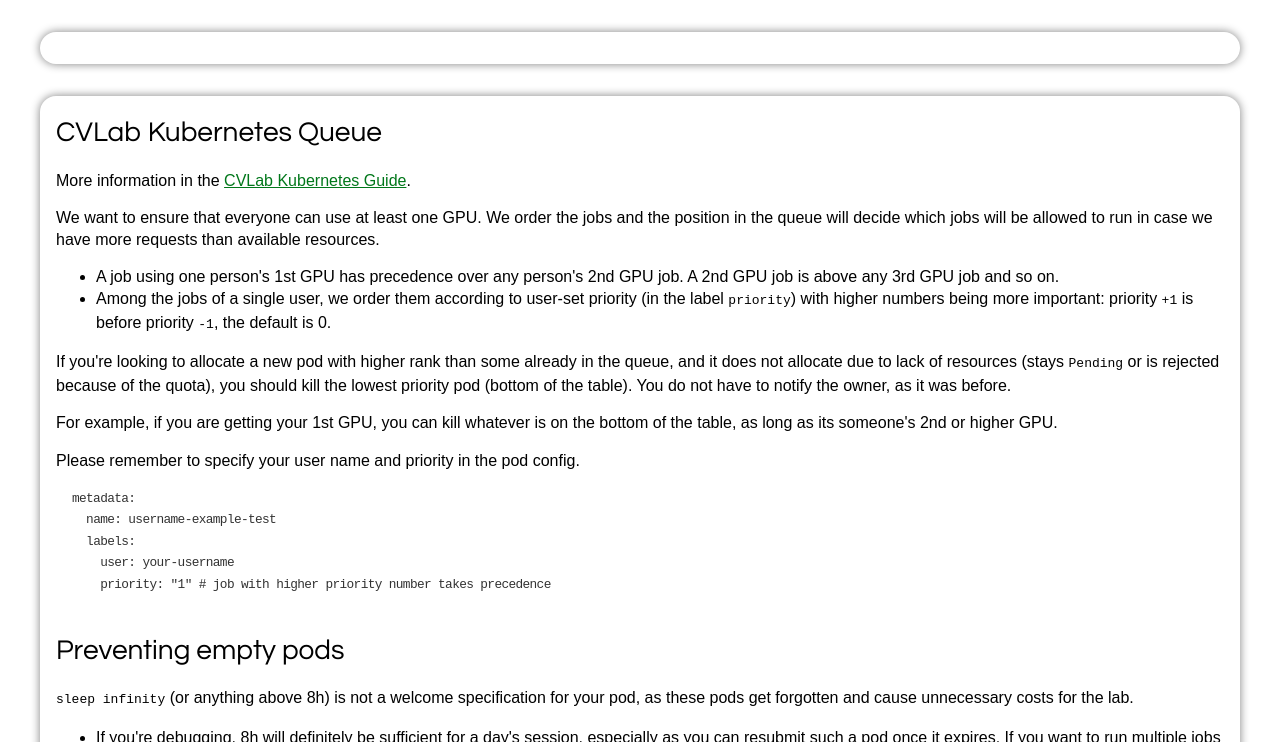
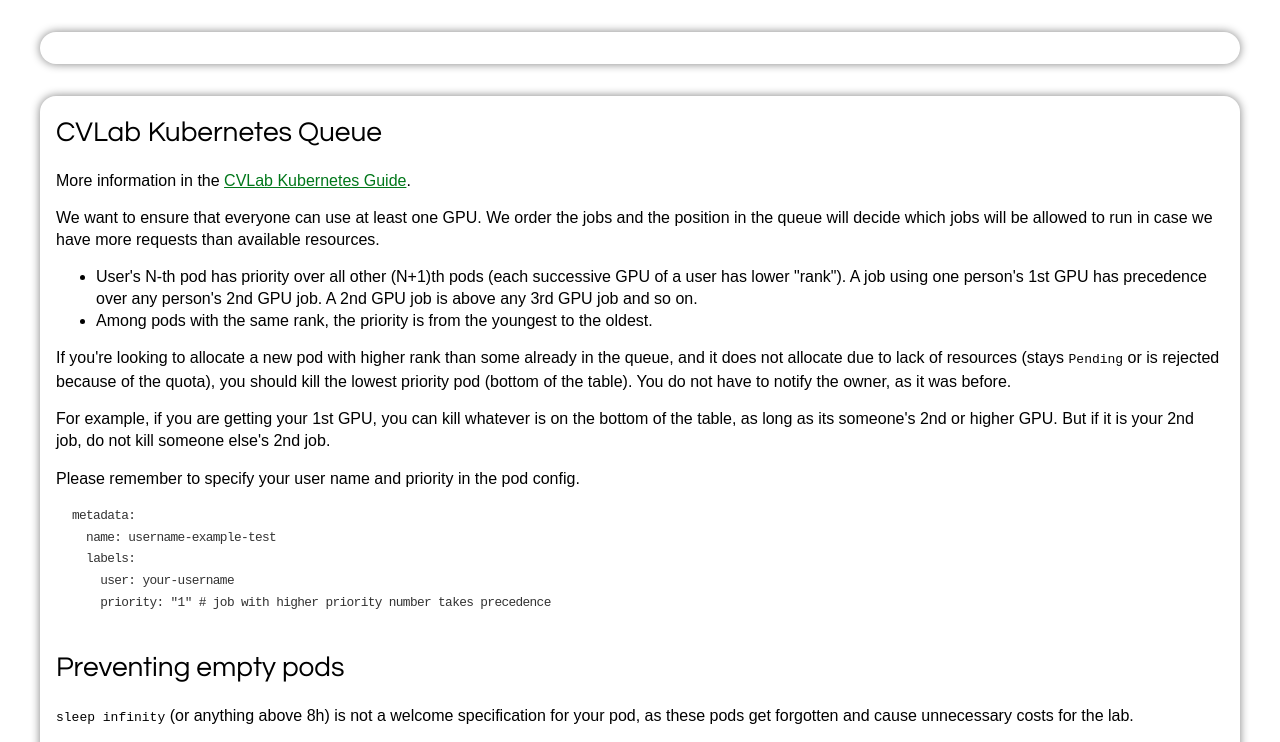
Before and after one commit to adynathos/cvlab-kubernetes-watchdog, a plain HTML site: page kube_watchdog/web_assets/index.html in a window 1280 px wide. Shown: the top 742 px of the page. Drawn offline with Linux system fonts and the light colour scheme.

Commit message:
ui: hide priorities

```diff
--- a/kube_watchdog/web_assets/index.html
+++ b/kube_watchdog/web_assets/index.html
@@ -22,9 +22,11 @@
 		<p>We want to ensure that everyone can use at least one GPU.
 		We order the jobs and the position in the queue will decide which jobs will be allowed to run in case we have more requests than available resources.</p>
 		<ul>
-		<li>A job using one person's 1st GPU has precedence over any person's 2nd GPU job. A 2nd GPU job is above any 3rd GPU job and so on.</li>
-		<li>Among the jobs of a single user, we order them according to user-set priority (in the label <code>priority</code>) with higher numbers being more important: priority <code>+1</code> is before priority <code>-1</code>, the default is 0.
+		<li>User's N-th pod has priority over all other (N+1)th pods (each successive GPU of a user has lower "rank").
+			A job using one person's 1st GPU has precedence over any person's 2nd GPU job. A 2nd GPU job is above any 3rd GPU job and so on.
 		</li>
+		<li>Among pods with the same rank, the priority is from the youngest to the oldest.</li>
+		<!-- <li>Among the jobs of a single user, we order them according to user-set priority (in the label <code>priority</code>) with higher numbers being more important: priority <code>+1</code> is before priority <code>-1</code>, the default is 0. </li> -->
 		</ul>
 		<p>If you're looking to allocate a new pod with higher rank than some already in the queue, and it does not allocate due to lack of resources (stays <code>Pending</code> or is rejected because of the quota),
 		you should kill the lowest priority pod (bottom of the table).
@@ -32,6 +34,7 @@
 		</p>
 		<p>
 		For example, if you are getting your 1st GPU, you can kill whatever is on the bottom of the table, as long as its someone's 2nd or higher GPU.
+		But if it is your 2nd job, do not kill someone else's 2nd job.
 		</p>
 		<p>Please remember to specify your user name and priority in the pod config.</p>
 		<pre>
--- a/kube_watchdog/web_assets/static/main.js
+++ b/kube_watchdog/web_assets/static/main.js
@@ -117,7 +117,7 @@ function JobListRow(attrs) {
 			// gpu
 			h(GpuUtilizationCell, {'pod_info': attrs.pod_info}),
 			// user priority
-			h('td', {'class': prio_class}, prio_text),
+			// h('td', {'class': prio_class}, prio_text),
 			// user ordinal
 			h('td', {'class': `user-ord ${ord_cls}`}, known_user ? ordinal_text(pod_info.user_ordinal) : []),
 		],
@@ -134,7 +134,7 @@ const job_list_columns = [
 		" ",
 		h('img', {'src': 'static/images/utilization_compute.svg', 'title': MSG_GPU_COMPUTE}),
 	]),
-	h('th', {'class': 'priority'}, "Priority"),
+	// h('th', {'class': 'priority'}, "Priority"),
 	h('th', {'class': 'user-ord'}, "User's GPU"),
 ];
 
```
